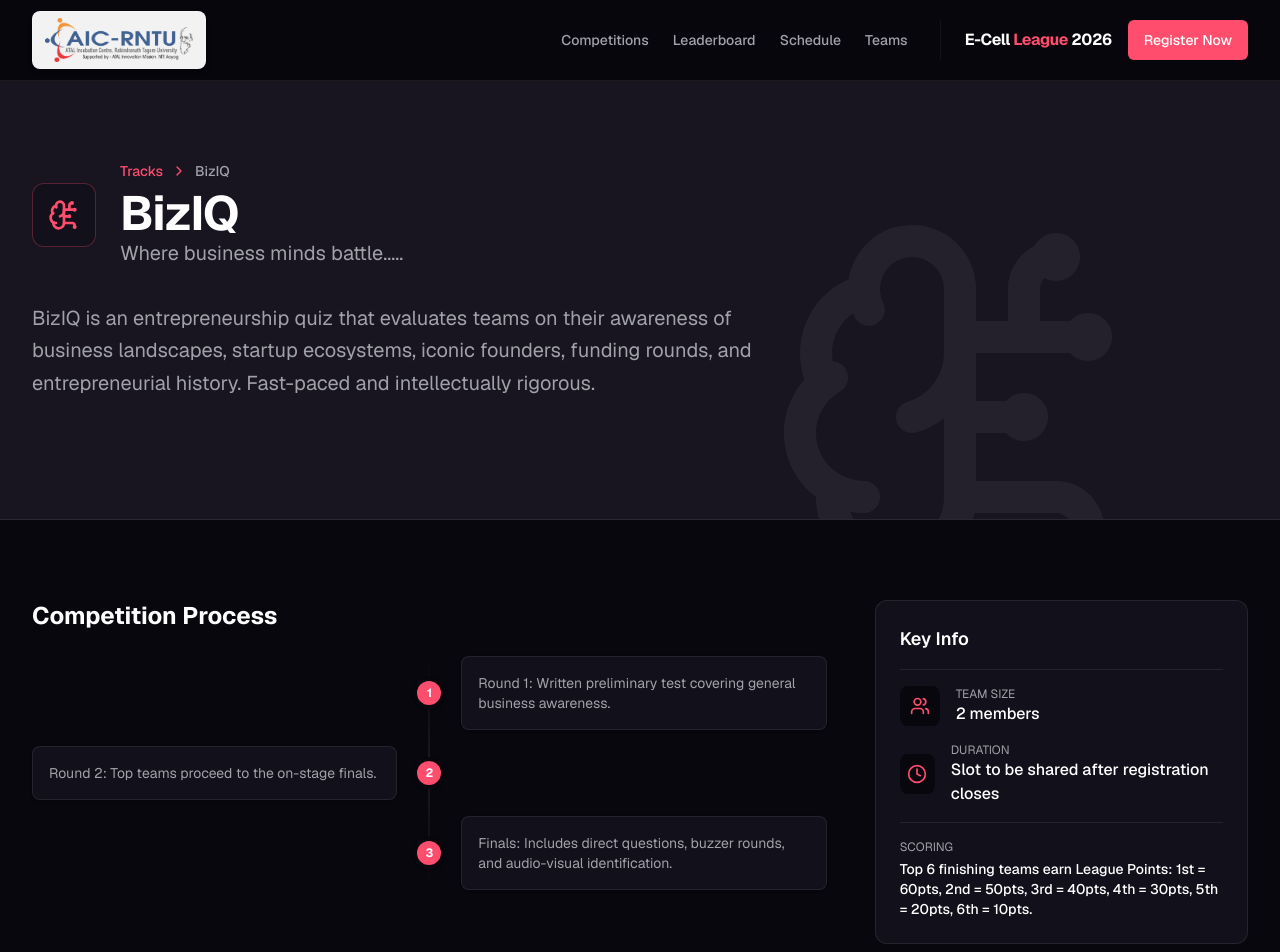
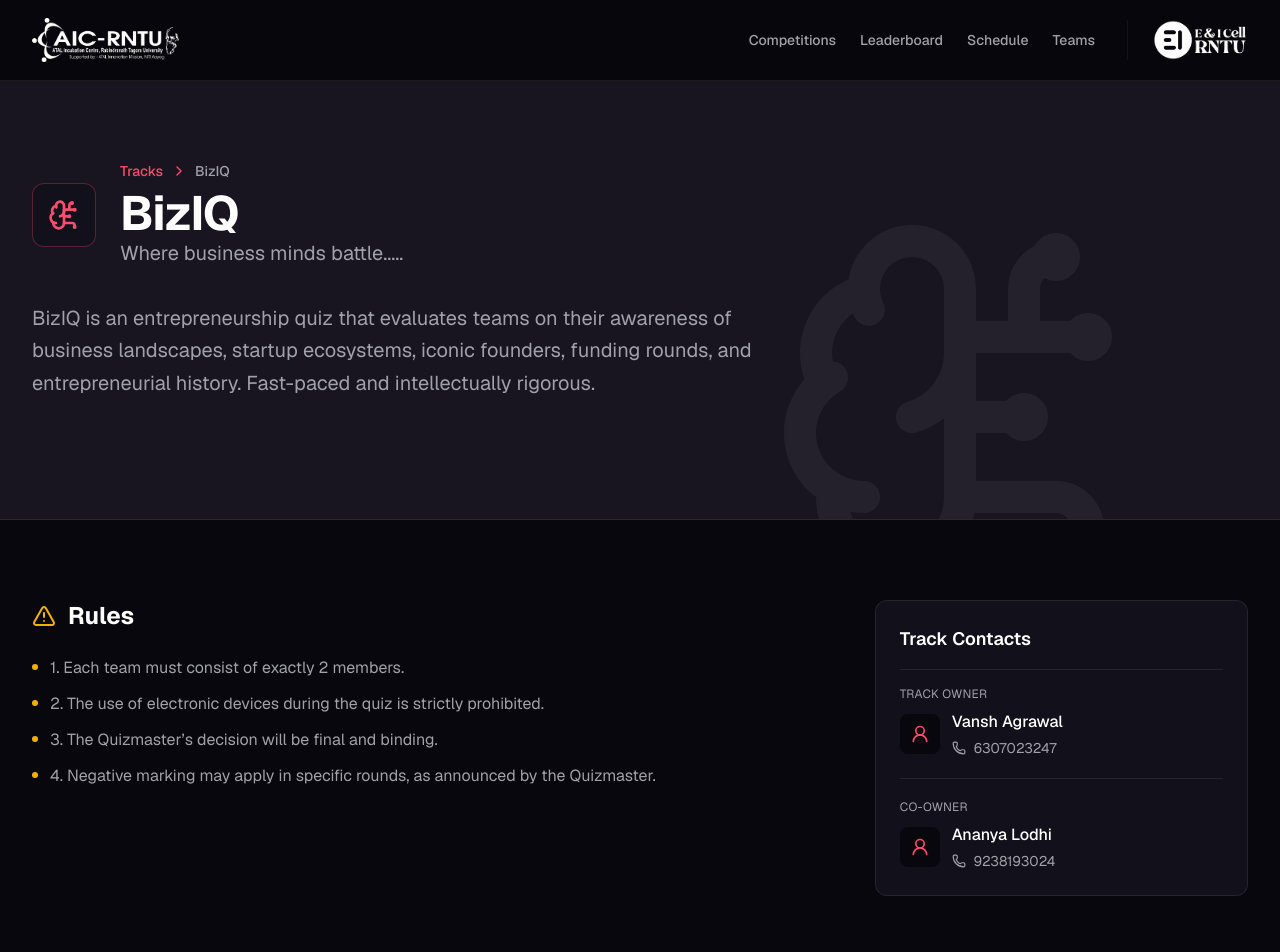
Before and after one commit to sadabmanjar/e-cell-league-2026, a Next.js app in the folder web/: page /tracks/biziq in a window 1280 px wide. Shown: the top 952 px of the page. Built offline with nearby package versions, Linux system fonts and the light colour scheme.

Commit message:
frontend changes added

```diff
--- a/web/app/passes/page.tsx
+++ b/web/app/passes/page.tsx
@@ -167,7 +167,7 @@ export default function PassesPage() {
                         size="lg"
                         className="w-full"
                         disabled={selectedPass === "3-pass" && selectedTracks.length !== 3}
-                        onClick={() => router.push(`/register?pass=${selectedPass}`)}
+                        onClick={() => router.push(`/register?pass=${selectedPass}&tracks=${selectedTracks.join(",")}`)}
                       >
                         Proceed to Checkout
                       </Button>
--- a/web/app/tracks/[slug]/page.tsx
+++ b/web/app/tracks/[slug]/page.tsx
@@ -86,26 +86,7 @@ export default function TrackDetailPage({ params }: { params: Promise<{ slug: st
                   </p>
                 </motion.div> */}
 
-                <motion.div
-                  initial={{ opacity: 0, y: 20 }}
-                  whileInView={{ opacity: 1, y: 0 }}
-                  viewport={{ once: true }}
-                  transition={{ duration: 0.5 }}
-                >
-                  <h2 className="text-2xl font-bold text-white mb-6">Competition Process</h2>
-                  <div className="space-y-4 relative before:absolute before:inset-0 before:ml-4 before:-translate-x-px md:before:mx-auto md:before:translate-x-0 before:h-full before:w-0.5 before:bg-gradient-to-b before:from-transparent before:via-border before:to-transparent">
-                    {track.process.map((step, i) => (
-                      <div key={i} className="relative flex items-center justify-between md:justify-normal md:odd:flex-row-reverse group is-active">
-                        <div className="flex items-center justify-center w-8 h-8 rounded-full border-4 border-background bg-primary shadow shrink-0 md:order-1 md:group-odd:-translate-x-1/2 md:group-even:translate-x-1/2 ml-[2px] md:ml-0 z-10">
-                          <span className="text-xs font-bold text-white">{i + 1}</span>
-                        </div>
-                        <div className="w-[calc(100%-3rem)] md:w-[calc(50%-2rem)] p-4 rounded-lg bg-surface border border-border shadow">
-                          <p className="text-sm text-text-secondary">{step}</p>
-                        </div>
-                      </div>
-                    ))}
-                  </div>
-                </motion.div>
+
 
                 <motion.div
                   initial={{ opacity: 0, y: 20 }}
@@ -114,18 +95,7 @@ export default function TrackDetailPage({ params }: { params: Promise<{ slug: st
                   transition={{ duration: 0.5 }}
                   className="grid md:grid-cols-2 gap-8"
                 >
-                  <div>
-                    <h2 className="text-2xl font-bold text-white mb-6">Judging Criteria</h2>
-                    <ul className="space-y-3">
-                      {track.judgingCriteria.map((criterion, i) => (
-                        <li key={i} className="flex items-start gap-3 text-text-secondary">
-                          <CheckCircle2 className="w-5 h-5 text-green-500 shrink-0 mt-0.5" />
-                          {criterion}
-                        </li>
-                      ))}
-                    </ul>
-                  </div>
-                  <div>
+                  <div className="col-span-2">
                     <h2 className="text-2xl font-bold text-white mb-6 flex items-center gap-3">
                       <AlertTriangle className="w-6 h-6 text-yellow-500" />
                       Rules
@@ -145,43 +115,7 @@ export default function TrackDetailPage({ params }: { params: Promise<{ slug: st
 
               {/* Sidebar */}
               <div className="space-y-8">
-                <motion.div
-                  initial={{ opacity: 0, x: 20 }}
-                  whileInView={{ opacity: 1, x: 0 }}
-                  viewport={{ once: true }}
-                  transition={{ duration: 0.5 }}
-                  className="bg-surface rounded-xl border border-border p-6"
-                >
-                  <h3 className="text-lg font-semibold text-white mb-4 border-b border-border pb-4">Key Info</h3>
-                  <div className="space-y-4">
-                    <div className="flex items-center gap-4">
-                      <div className="w-10 h-10 rounded-lg bg-background flex items-center justify-center text-primary">
-                        <Users className="w-5 h-5" />
-                      </div>
-                      <div>
-                        <p className="text-xs text-text-secondary uppercase">Team Size</p>
-                        <p className="font-medium text-white">{track.teamSize}</p>
-                      </div>
-                    </div>
-                    <div className="flex items-center gap-4">
-                      <div className="w-10 h-10 rounded-lg bg-background flex items-center justify-center text-primary">
-                        <Clock className="w-5 h-5" />
-                      </div>
-                      <div>
-                        <p className="text-xs text-text-secondary uppercase">Duration</p>
-                        <p className="font-medium text-white">{track.duration}</p>
-                      </div>
-                    </div>
-                    {/* <div className="pt-4 border-t border-border">
-                      <p className="text-xs text-text-secondary uppercase mb-1">Format</p>
-                      <p className="font-medium text-white text-sm">{track.format}</p>
-                    </div> */}
-                    <div className="pt-4 border-t border-border">
-                      <p className="text-xs text-text-secondary uppercase mb-1">Scoring</p>
-                      <p className="font-medium text-white text-sm">{track.scoring}</p>
-                    </div>
-                  </div>
-                </motion.div>
+
 
                 {/* Track Contacts */}
 <motion.div
--- a/web/components/home/hero-section.tsx
+++ b/web/components/home/hero-section.tsx
@@ -142,7 +142,7 @@ export function HeroSection() {
       <section
         onMouseMove={handleMove}
         onMouseLeave={handleLeave}
-        className="relative overflow-hidden pt-16 pb-24 lg:pt-28 lg:pb-32 border-b border-border"
+        className="relative overflow-hidden pb-24 lg:pb-32 border-b border-border"
       >
         {/* Ambient glow */}
         <div className="pointer-events-none absolute inset-0 -z-10 bg-[radial-gradient(circle_at_50%_20%,rgba(155,92,240,0.22),transparent_55%),radial-gradient(circle_at_15%_85%,rgba(255,77,109,0.18),transparent_45%)]" />
@@ -158,7 +158,7 @@ export function HeroSection() {
             className="relative mx-auto w-full max-w-6xl py-8"
           >
             {/* Floating cards */}
-            <FloatCard reduce={reduce} className="left-0 top-[14%]">
+            {/* <FloatCard reduce={reduce} className="left-0 top-[14%]">
               <p className="text-3xl font-bold text-white">₹50K</p>
               <p className="text-xs text-text-secondary">Total prize pool</p>
             </FloatCard>
@@ -171,7 +171,7 @@ export function HeroSection() {
             <FloatCard reduce={reduce} delay={3} className="left-[2%] bottom-[12%]">
               <p className="text-2xl font-bold text-white">5 Tracks</p>
               <p className="text-xs text-text-secondary">Pitch to Operations</p>
-            </FloatCard>
+            </FloatCard> */}
 
             {/* <FloatCard reduce={reduce} delay={2} className="right-[2%] bottom-[14%] min-w-[180px]">
               <p className="text-2xl font-bold text-white">
--- a/web/components/home/how-it-works-section.tsx
+++ b/web/components/home/how-it-works-section.tsx
@@ -19,7 +19,7 @@ export function HowItWorksSection() {
                      IT&apos;S NOT JUST A LEAGUE.<br/> <span className="text-transparent bg-clip-text bg-gradient-to-r from-primary to-secondary"> IT'S A LAUNCH PAD.</span>
                   </h2>
                   <p className="text-lg text-text-secondary leading-relaxed">
-                     is a one-day multi-track entrepreneurship competition exclusively for 12 registered E-Cell teams.
+                     It is a one-day multi-track entrepreneurship competition exclusively for 12 E-Cell teams.
                     Points are earned across 5 parallel tracks, aggregated on a live leaderboard, and the team topping the standings wins the League Championship.
                   </p>
                 </div>
--- a/web/components/home/prize-pool-section.tsx
+++ b/web/components/home/prize-pool-section.tsx
@@ -322,7 +322,7 @@ export function PrizePoolSection() {
               </IconBox>
               <h3 className="bento-card-title">Incubation Opportunities</h3>
               <p className="bento-card-description">
-                The League Champion gets incubation support to turn promising ideas into real startups.
+                Selected ideas will get incubation support to turn promising ideas into real startups.
               </p>
               <div className="bento-tags">
                 <TagPill>Mentorship</TagPill>
--- a/web/components/home/tracks-section.tsx
+++ b/web/components/home/tracks-section.tsx
@@ -56,7 +56,7 @@ export function CompetitionTracksSection() {
         {/* Parallel format notice */}
         <div className="mt-10 text-center">
           <p className="text-sm text-text-secondary max-w-2xl mx-auto bg-surface border border-border rounded-lg px-6 py-4">
-            All five tracks run simultaneously on event day. A participant cannot be assigned to two tracks at the same time.
+            All five tracks run simultaneously on event day.
             Team Leads are responsible for assigning members to their designated tracks before the event.
           </p>
         </div>
--- a/web/components/layout/navigation.tsx
+++ b/web/components/layout/navigation.tsx
@@ -17,16 +17,14 @@ export function Navigation() {
         {/* Left Side: AIC Logo */}
         <div className="flex items-center">
           <Link href="/" className="flex items-center gap-3">
-            <div className="bg-white/95 px-3 py-1.5 rounded-lg border border-white/20 shadow-md transition-all hover:bg-white">
             <Image
-                src="/logo/aicrntu-color.png"
+              src="/logo/AIC-RNTU - White.png"
               alt="AIC RNTU Logo"
               width={200}
               height={60}
               className="h-10 md:h-11 w-auto object-contain"
               priority
             />
-            </div>
           </Link>
         </div>
 
@@ -40,12 +38,18 @@ export function Navigation() {
             <Link href="/teams" className="text-sm font-medium text-text-secondary transition-colors hover:text-white">Teams</Link>
           </div>
 
-          {/* Right Side: E-Cell Brand & Action */}
+          {/* Right Side: E-Cell Brand */}
           <div className="flex items-center gap-4 border-l border-border/60 pl-6">
             <Link href="/" className="flex items-center space-x-2">
-              <span className="text-base font-bold text-white tracking-tight">E-Cell <span className="text-primary">League</span> 2026</span>
+              <Image
+                src="/logo/e-cell-logo.png"
+                alt="E-Cell Logo"
+                width={120}
+                height={40}
+                className="h-8 md:h-10 w-auto object-contain"
+                priority
+              />
             </Link>
-            <Link href="/passes" passHref><Button variant="default">Register Now</Button></Link>
           </div>
         </div>
 
@@ -77,7 +81,6 @@ export function Navigation() {
               <Link href="/schedule" onClick={() => setIsOpen(false)} className="text-sm font-medium text-text-primary">Schedule</Link>
               <Link href="/teams" onClick={() => setIsOpen(false)} className="text-sm font-medium text-text-primary">Teams</Link>
               <div className="h-px bg-border my-2" />
-              <Link href="/passes" passHref className="w-full"><Button variant="default" className="w-full justify-center" onClick={() => setIsOpen(false)}>Register Now</Button></Link>
             </div>
           </motion.div>
         )}
--- a/web/data/tracks.ts
+++ b/web/data/tracks.ts
@@ -47,11 +47,11 @@ export const tracksData: TrackData[] = [
     iconName: "BrainCircuit",
       owner: {
     name: "Vansh Agrawal",
-    phone: "+91 6307023247",
+    phone: "6307023247",
   },
   coOwner: {
     name: "Ananya Lodhi",
-    phone: "+91 9238193024",
+    phone: "9238193024",
   },
     shortDescription: "Test your team's knowledge of the startup ecosystem, business history, and entrepreneurial fundamentals.",
     tagline:"Where business minds battle.....",
@@ -73,10 +73,10 @@ export const tracksData: TrackData[] = [
       "Strategic risk-taking in negative-marking rounds",
     ],
     rules: [
-      "Each team must consist of exactly 2 members.",
-      "The use of electronic devices during the quiz is strictly prohibited",
-      "The Quizmaster’s decision will be final and binding.",
-      "Negative marking may apply in specific rounds, as announced by the Quizmaster.",
+      "1. Each team must consist of exactly 2 members.",
+      "2. The use of electronic devices during the quiz is strictly prohibited.",
+      "3. The Quizmaster’s decision will be final and binding.",
+      "4. Negative marking may apply in specific rounds, as announced by the Quizmaster.",
     ],
     scoring: "Top 6 finishing teams earn League Points: 1st = 60pts, 2nd = 50pts, 3rd = 40pts, 4th = 30pts, 5th = 20pts, 6th = 10pts.",
   },
@@ -88,7 +88,7 @@ export const tracksData: TrackData[] = [
     iconName: "Lightbulb",
     owner: {
     name: "Prabhdeep Singh Kalsi",
-    phone: "+91 7869528561",
+    phone: "7869528561",
   },
   coOwner: {
     name: "",
@@ -114,10 +114,10 @@ export const tracksData: TrackData[] = [
       "Presentation skills and handling of Q&A",
     ],
     rules: [
-      "1–2 members from each E-Cell can participate.",
-      "Pitches must be completed within the prescribed time limit; overruns will be stopped.",
-      "Ideas must be original or demonstrate significant improvement over an existing model.",
-      "Participants should be prepared to substantiate their market research, business model, and go-to-market strategy."
+      "1. 1–2 members from each E-Cell can participate.",
+      "2. Pitches must be completed within the prescribed time limit; overruns will be stopped.",
+      "3. Ideas must be original or demonstrate significant improvement over an existing model.",
+      "4. Participants should be prepared to substantiate their market research, business model, and go-to-market strategy."
     ],
     scoring: "Top 6 finishing teams earn League Points: 1st = 60pts, 2nd = 50pts, 3rd = 40pts, 4th = 30pts, 5th = 20pts, 6th = 10pts.",
   },
@@ -129,11 +129,11 @@ export const tracksData: TrackData[] = [
     iconName: "Presentation",
    owner: {
     name: "Ritika Yadav",
-    phone: "+91 9651027150",
+    phone: "9651027150",
   },
   coOwner: {
     name: "Hanshika Dhurve",
-    phone: "+91 7898837972",
+    phone: "7898837972",
   },
     shortDescription: "Create a compelling and creative advertising campaign for a product on the spot.",
     overview: "mADverse is a high-energy marketing challenge that tests creativity, quick thinking, persuasive communication, and stage presence. Teams will be given a product two days before the event and must create a creative 1-minute marketing video showcasing the product through an engaging tagline, jingle, skit, or promotional concept. The challenge puts teams’ storytelling, branding, and marketing skills to the test.",
@@ -156,11 +156,11 @@ export const tracksData: TrackData[] = [
       "Audience engagement",
     ],
     rules: [
-      "2–3 members from each team must participate.",
-      "Props must be improvised using available materials",
-      "Each team must submit a 1-minute video as part of the challenge.",
-      "Content must not be offensive, discriminatory, or inappropriate.",
-      "Performance time limits will be strictly enforced, and the judges' decision will be final and binding.",
+      "1. 2–3 members from each team must participate.",
+      "2. Props must be improvised using available materials.",
+      "3. Each team must submit a 1-minute video as part of the challenge.",
+      "4. Content must not be offensive, discriminatory, or inappropriate.",
+      "5. Performance time limits will be strictly enforced, and the judges’ decision will be final and binding.",
     ],
     scoring: "Top 6 finishing teams earn League Points: 1st = 60pts, 2nd = 50pts, 3rd = 40pts, 4th = 30pts, 5th = 20pts, 6th = 10pts.",
   },
@@ -172,14 +172,14 @@ export const tracksData: TrackData[] = [
     iconName: "Code",
          owner: {
     name: "Samridh Sen",
-    phone: "+91 8770473662",
+    phone: "8770473662",
   },
   coOwner: {
     name: "",
     phone: "",
   },
     shortDescription: "Build a working technical prototype to solve a specific problem statement within 6 hours.",
-    overview: "CODEX is 6-hours hack-a-thon designed to challenge participants to transform ideas into functional solutions. Participants will be given a real-world problem statement and must develop a software or hardware solution within the time limit.The challenge focuses on technical execution, innovation, practical utility, problem-solving, and the ability to build and deliver a working solution under pressure and within a strict time constraint.",
+    overview: "CODEX is 6-hours hack-a-thon designed to challenge participants to transform ideas into functional solutions. Participants will be given a real-world problem statement and must develop a software or hardware solution within the time limit.\nThe challenge focuses on technical execution, innovation, practical utility, problem-solving, and the ability to build and deliver a working solution under pressure and within a strict time constraint.",
     tagline: "Turn problems into prototype.",
     teamSize: "4 members",
     teamSizeMin: 4,
@@ -199,10 +199,10 @@ export const tracksData: TrackData[] = [
       "Completeness of the prototype",
     ],
     rules: [
-      "Exactly 2–4 members from each team must participate.",
-      "All core logic and development must be completed during the event.",
-      "Open-source libraries and APIs are permitted.",
-      "The final submission must include a working demonstration of the solution.",
+      "1. Exactly 2- 4 members from each team must participate.",
+      "2. All core logic and development must be completed during the event.",
+      "3. Open-source libraries and APIs are permitted.",
+      "4. The final submission must include a working demonstration of the solution.",
     ],
     scoring: "Top 6 finishing teams earn League Points: 1st = 60pts, 2nd = 50pts, 3rd = 40pts, 4th = 30pts, 5th = 20pts, 6th = 10pts.",
   },
@@ -214,15 +214,15 @@ export const tracksData: TrackData[] = [
     iconName: "UserCheck",
          owner: {
     name: "Dilip Gupta",
-    phone: "+91 9693028104",
+    phone: "9693028104",
   },
   coOwner: {
-    name: "Satyam Patel",
-    phone: "+91 9301240930",
+    name: "Satyam patel",
+    phone: "9301240930",
   },
     shortDescription: "Shape the public persona of a hypothetical founder and manage a PR crisis under pressure.",
     overview: "Dress-A-Founder is a unique founder-impersonation challenge where participants step into the shoes of a renowned founder. Participants must dress and present themselves as the chosen founder while demonstrating their knowledge of the founder’s journey, business, vision, achievements, challenges, and entrepreneurial story. The challenge tests research, confidence, creativity, communication, and the ability to convincingly embody a founder’s persona.",
-    tagline:"Embody the founder. Pitch the vision.",
+    tagline:"Embody the founder. Pitch the vision",
     teamSize: "1 member",
     teamSizeMin: 1,
     teamSizeMax: 1,
@@ -241,10 +241,10 @@ export const tracksData: TrackData[] = [
       "Poise under pressure during the Q&A",
     ],
     rules: [
-      "Exactly 1 member from each E-Cell can participate.",
-      "Participants must portray a founder and demonstrate in-depth knowledge of their entrepreneurial journey and business.",
-      "Each participant will get 2 minutes for the presentation and 5 Minutes for Q&A.",
-      "Responses and presentations must remain realistic and relevant to the chosen founder."
+      "1. Exactly 1 member from each E-Cell can participate.",
+      "2. Participants must portray a founder and demonstrate in-depth knowledge of their entrepreneurial journey and business.",
+      "3. Each participant will get 2 minutes for the presentation and 5 Minutes for Q&A.",
+      "4. Responses and presentations must remain realistic and relevant to the chosen founder."
     ],
     scoring: "Top 6 finishing teams earn League Points: 1st = 60pts, 2nd = 50pts, 3rd = 40pts, 4th = 30pts, 5th = 20pts, 6th = 10pts.",
   },
```
Also changed, not shown: web/components/home/passes-section.tsx (+23 -21 lines), web/components/passes/pass-card.tsx (+10 -9 lines), web/components/register/registration-form.tsx (+33 -30 lines), web/public/logo/AIC-RNTU - White.png (added), web/public/logo/e-cell-logo.png (added). Lines whose indentation alone changed are shown as unchanged.
